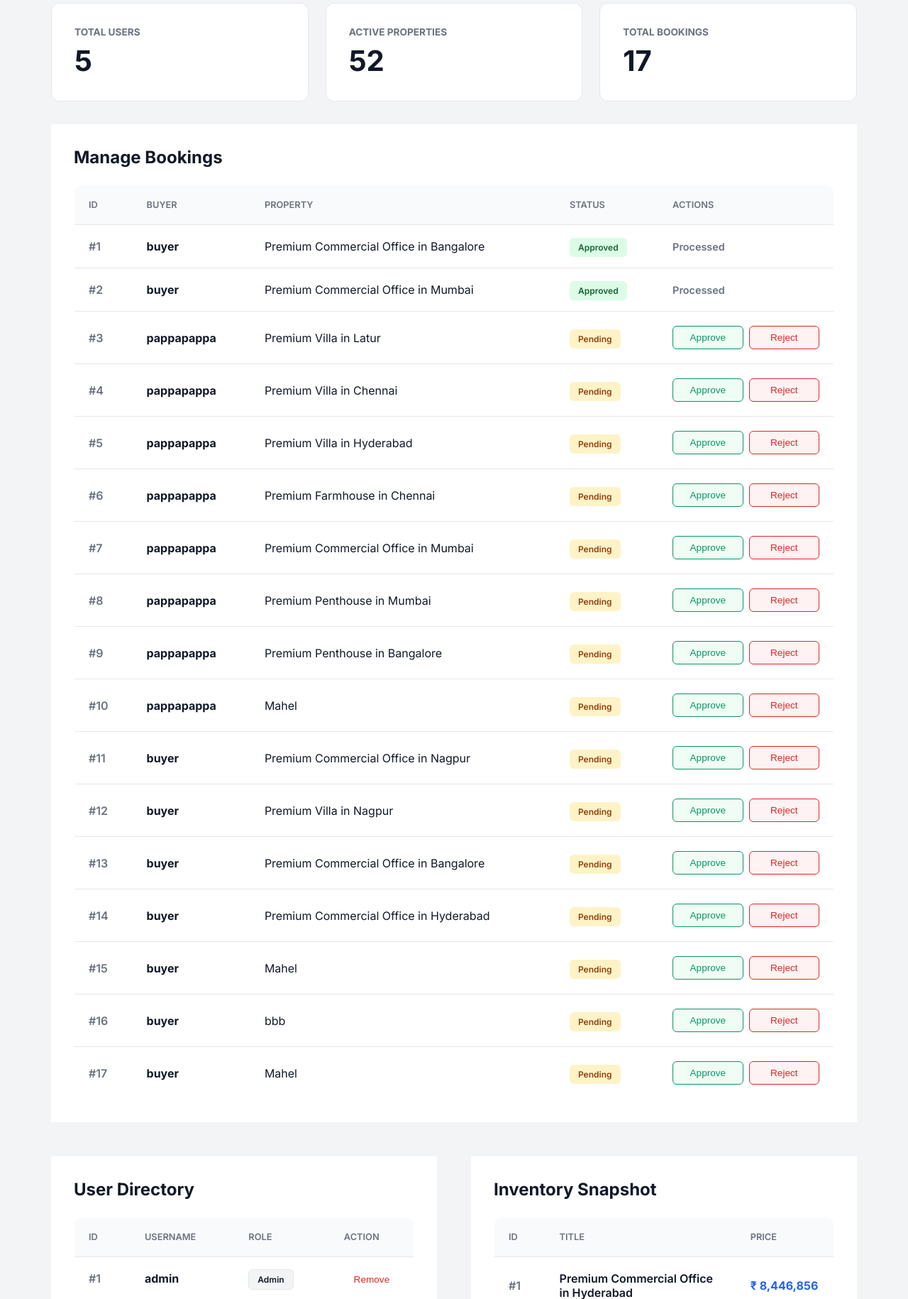
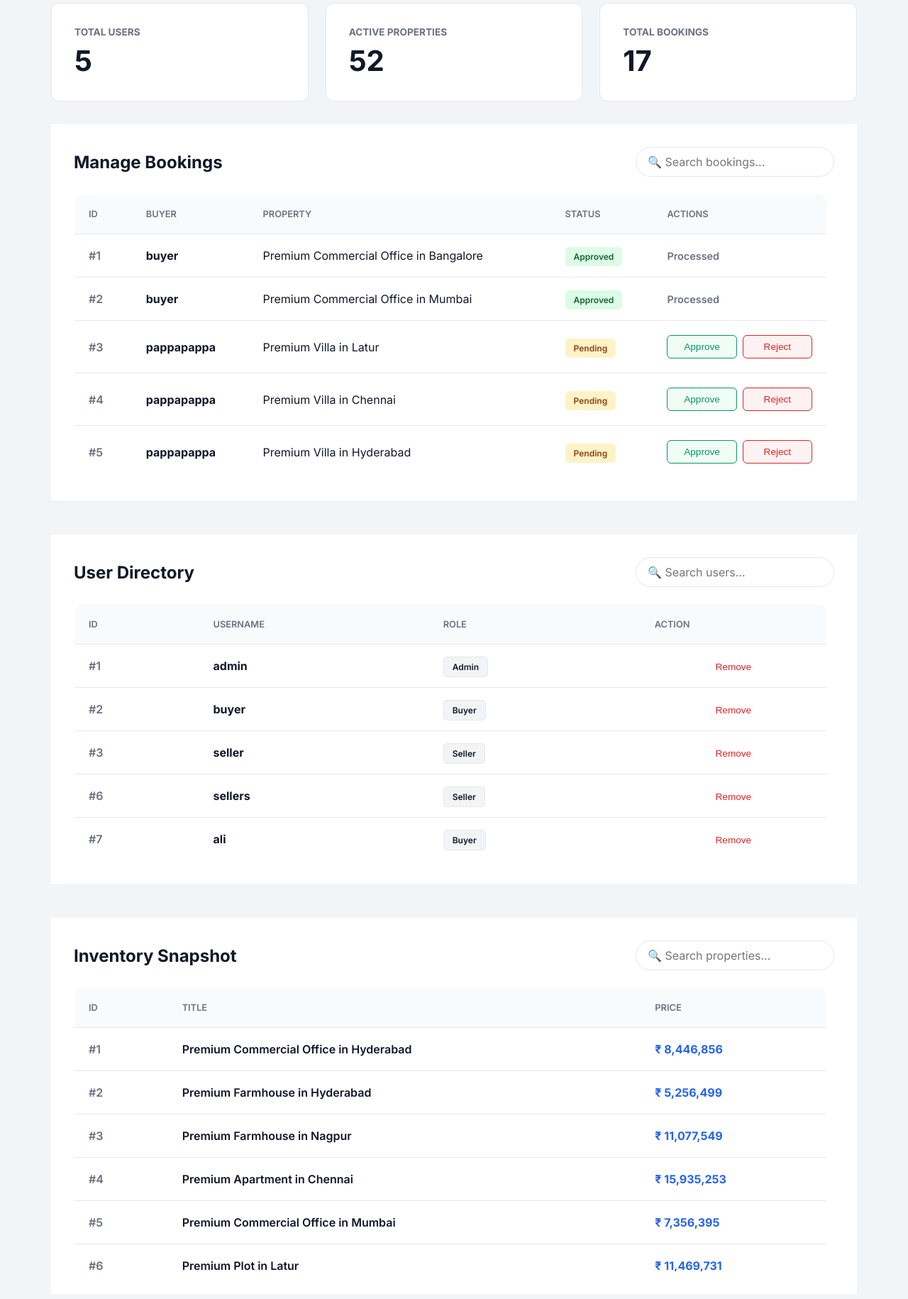
Before and after one commit to senseofomar/PropertyPoint, a Flask app: page /admin in a window 1280 px wide. Shown: the part 203-2033 px from the top of the page at 71% size. Run offline with Flask 3, Linux system fonts and the light colour scheme; a user stored in the database is signed in; data comes from the database, SQL or seed files in the repository.

Commit message:
final polish

```diff
--- a/PropertyPoint/app.py
+++ b/PropertyPoint/app.py
@@ -25,10 +25,12 @@ def get_db():
 def init_db():
     conn = get_db()
     cur = conn.cursor()
-    cur.execute("CREATE TABLE IF NOT EXISTS users(id INTEGER PRIMARY KEY AUTOINCREMENT, username TEXT UNIQUE, password TEXT, role TEXT)")
-    # ADDED 'description TEXT' to the properties table below
-    cur.execute("CREATE TABLE IF NOT EXISTS properties(id INTEGER PRIMARY KEY AUTOINCREMENT, title TEXT, location TEXT, price INTEGER, type TEXT, owner TEXT, img_url TEXT, description TEXT)")
-    cur.execute("CREATE TABLE IF NOT EXISTS bookings(id INTEGER PRIMARY KEY AUTOINCREMENT, buyer TEXT, property_title TEXT, status TEXT)")
+    cur.execute(
+        "CREATE TABLE IF NOT EXISTS users(id INTEGER PRIMARY KEY AUTOINCREMENT, username TEXT UNIQUE, password TEXT, role TEXT)")
+    cur.execute(
+        "CREATE TABLE IF NOT EXISTS properties(id INTEGER PRIMARY KEY AUTOINCREMENT, title TEXT, location TEXT, price INTEGER, type TEXT, owner TEXT, img_url TEXT, description TEXT)")
+    cur.execute(
+        "CREATE TABLE IF NOT EXISTS bookings(id INTEGER PRIMARY KEY AUTOINCREMENT, buyer TEXT, property_title TEXT, status TEXT)")
 
     if cur.execute("SELECT COUNT(*) FROM users").fetchone()[0] == 0:
         cur.execute("INSERT INTO users (username, password, role) VALUES (?, ?, ?)",
@@ -37,13 +39,36 @@ def init_db():
     if cur.execute("SELECT COUNT(*) FROM properties").fetchone()[0] == 0:
         cities = ["Mumbai", "Pune", "Latur", "Hyderabad", "Nagpur", "Delhi", "Bangalore", "Chennai"]
         types = ["Villa", "Apartment", "Commercial Office", "Plot", "Penthouse", "Farmhouse"]
-        default_desc = "Premium property with modern amenities, spacious layout, and excellent connectivity. Ideal for those seeking a high-quality lifestyle."
+
+        # New dynamic vocabulary
+        adjectives = ["Exquisite", "Luxurious", "Modern", "Spacious", "Elegant", "Premium", "Ultra-luxury"]
+        features = {
+            "Villa": ["a private pool, landscaped gardens, and smart home automation.",
+                      "breathtaking views, high ceilings, and a state-of-the-art kitchen."],
+            "Apartment": ["24/7 security, an infinity pool, and premium clubhouse access.",
+                          "panoramic city views, imported marble flooring, and concierge service."],
+            "Commercial Office": ["high-speed elevators, ample parking, and prime main-road visibility.",
+                                  "grade-A infrastructure, cafeteria space, and 100% power backup."],
+            "Plot": ["clear titles, excellent road connectivity, and high appreciation potential.",
+                     "a serene environment, gated security, and proximity to upcoming tech hubs."],
+            "Penthouse": ["a private terrace, floor-to-ceiling windows, and exclusive elevator access.",
+                          "unmatched luxury, an open-concept layout, and a private jacuzzi."],
+            "Farmhouse": ["lush greenery, organic fruit orchards, and a cozy outhouse.",
+                          "sprawling acres of land, a private lake, and rustic luxury architecture."]
+        }
+
         for i in range(50):
             city, ptype = random.choice(cities), random.choice(types)
             price = random.randint(1000000, 20000000)
-            # ADDED default_desc to the system seed data
-            cur.execute("INSERT INTO properties (title, location, price, type, owner, img_url, description) VALUES (?, ?, ?, ?, ?, ?, ?)",
-                        (f"Premium {ptype} in {city}", city, price, ptype, "system", "", default_desc))
+
+            # Generate the dynamic description
+            adj = random.choice(adjectives)
+            feat = random.choice(features[ptype])
+            dynamic_desc = f"This {adj.lower()} {ptype.lower()} is located in the highly sought-after area of {city}. It features {feat} Perfect for discerning buyers looking for a high-quality lifestyle."
+
+            cur.execute(
+                "INSERT INTO properties (title, location, price, type, owner, img_url, description) VALUES (?, ?, ?, ?, ?, ?, ?)",
+                (f"{adj} {ptype} in {city}", city, price, ptype, "system", "", dynamic_desc))
     conn.commit()
     conn.close()
 
@@ -147,6 +172,7 @@ def buyer():
     if session.get("role") != "Buyer": return redirect("/")
 
     city_query = request.args.get('city', '')
+    min_price = request.args.get('min_price', type=int)
     max_price = request.args.get('max_price', type=int)
 
     conn = get_db()
@@ -156,6 +182,9 @@ def buyer():
     if city_query:
         query += " AND location LIKE ?"
         params.append('%' + city_query + '%')
+    if min_price:
+        query += " AND price >= ?"
+        params.append(min_price)
     if max_price:
         query += " AND price <= ?"
         params.append(max_price)
@@ -164,8 +193,7 @@ def buyer():
     properties = conn.execute(query, params).fetchall()
     conn.close()
 
-    return render_template("buyer.html", properties=properties, search_term=city_query, max_price=max_price)
-
+    return render_template("buyer.html", properties=properties, search_term=city_query, min_price=min_price, max_price=max_price)
 
 @app.route("/book/<int:property_id>", methods=["POST"])
 def book(property_id):
--- a/PropertyPoint/templates/admin.html
+++ b/PropertyPoint/templates/admin.html
@@ -21,11 +21,18 @@
     </div>
 </div>
 
-<div style="background: var(--surface); border-radius: var(--radius-lg); padding: 2rem; box-shadow: var(--shadow-sm); margin-bottom: 3rem;">
-    <h2 style="margin-top: 0; margin-bottom: 1.5rem;">Manage Bookings</h2>
-    <div style="overflow-x: auto;">
-        <table>
-            <thead><tr><th>ID</th><th>Buyer</th><th>Property</th><th>Status</th><th>Actions</th></tr></thead>
+<div style="display: flex; flex-direction: column; gap: 3rem; margin-bottom: 3rem;">
+
+    <div style="background: var(--surface); border-radius: var(--radius-lg); padding: 2rem; box-shadow: var(--shadow-sm);">
+        <div style="display: flex; justify-content: space-between; align-items: center; margin-bottom: 1.5rem; flex-wrap: wrap; gap: 1rem;">
+            <h2 style="margin: 0;">Manage Bookings</h2>
+            <input type="text" id="searchBookings" onkeyup="filterTable('searchBookings', 'tableBookings')" placeholder="🔍 Search bookings..." style="width: 280px; margin: 0; padding: 10px 16px; border-radius: 30px;">
+        </div>
+        <div style="overflow-y: auto; max-height: 400px; padding-right: 10px;">
+            <table style="width: 100%;" id="tableBookings">
+                <thead style="position: sticky; top: 0; z-index: 10;">
+                    <tr><th>ID</th><th>Buyer</th><th>Property</th><th>Status</th><th>Actions</th></tr>
+                </thead>
                 <tbody>
                     {% for b in bookings %}
                     <tr>
@@ -52,12 +59,16 @@
         </div>
     </div>
 
-<div style="display: grid; grid-template-columns: 1fr 1fr; gap: 3rem;">
     <div style="background: var(--surface); border-radius: var(--radius-lg); padding: 2rem; box-shadow: var(--shadow-sm);">
-        <h2 style="margin-top: 0; margin-bottom: 1.5rem;">User Directory</h2>
-        <div style="overflow-x: auto;">
-            <table>
-                <thead><tr><th>ID</th><th>Username</th><th>Role</th><th>Action</th></tr></thead>
+        <div style="display: flex; justify-content: space-between; align-items: center; margin-bottom: 1.5rem; flex-wrap: wrap; gap: 1rem;">
+            <h2 style="margin: 0;">User Directory</h2>
+            <input type="text" id="searchUsers" onkeyup="filterTable('searchUsers', 'tableUsers')" placeholder="🔍 Search users..." style="width: 280px; margin: 0; padding: 10px 16px; border-radius: 30px;">
+        </div>
+        <div style="overflow-y: auto; max-height: 400px; padding-right: 10px;">
+            <table style="width: 100%;" id="tableUsers">
+                <thead style="position: sticky; top: 0; z-index: 10;">
+                    <tr><th>ID</th><th>Username</th><th>Role</th><th>Action</th></tr>
+                </thead>
                 <tbody>
                     {% for u in users %}
                     <tr id="user-row-{{ u['id'] }}">
@@ -73,10 +84,15 @@
     </div>
 
     <div style="background: var(--surface); border-radius: var(--radius-lg); padding: 2rem; box-shadow: var(--shadow-sm);">
-        <h2 style="margin-top: 0; margin-bottom: 1.5rem;">Inventory Snapshot</h2>
-        <div style="overflow-x: auto;">
-            <table>
-                <thead><tr><th>ID</th><th>Title</th><th>Price</th></tr></thead>
+        <div style="display: flex; justify-content: space-between; align-items: center; margin-bottom: 1.5rem; flex-wrap: wrap; gap: 1rem;">
+            <h2 style="margin: 0;">Inventory Snapshot</h2>
+            <input type="text" id="searchProperties" onkeyup="filterTable('searchProperties', 'tableProperties')" placeholder="🔍 Search properties..." style="width: 280px; margin: 0; padding: 10px 16px; border-radius: 30px;">
+        </div>
+        <div style="overflow-y: auto; max-height: 400px; padding-right: 10px;">
+            <table style="width: 100%;" id="tableProperties">
+                <thead style="position: sticky; top: 0; z-index: 10;">
+                    <tr><th>ID</th><th>Title</th><th>Price</th></tr>
+                </thead>
                 <tbody>
                     {% for p in properties %}
                     <tr>
@@ -89,11 +105,33 @@
             </table>
         </div>
     </div>
+
 </div>
 {% endblock %}
 
 {% block scripts %}
 <script>
+// Instant Client-Side Table Filter
+function filterTable(inputId, tableId) {
+    const input = document.getElementById(inputId);
+    const filter = input.value.toLowerCase();
+    const table = document.getElementById(tableId);
+    const tbody = table.getElementsByTagName("tbody")[0];
+    const rows = tbody.getElementsByTagName("tr");
+
+    for (let i = 0; i < rows.length; i++) {
+        // Grab all text content inside the row (searches across all columns)
+        let rowText = rows[i].textContent || rows[i].innerText;
+
+        if (rowText.toLowerCase().indexOf(filter) > -1) {
+            rows[i].style.display = "";
+        } else {
+            rows[i].style.display = "none";
+        }
+    }
+}
+
+// Existing Admin Actions
 function updateStatus(id, action) {
     fetch(`/admin/${action}/${id}`).then(r => r.json()).then(data => {
         if(data.success) {
```
Also changed, not shown: PropertyPoint/templates/admin_login.html (added, +41 -0 lines). Lines whose indentation alone changed are shown as unchanged.
